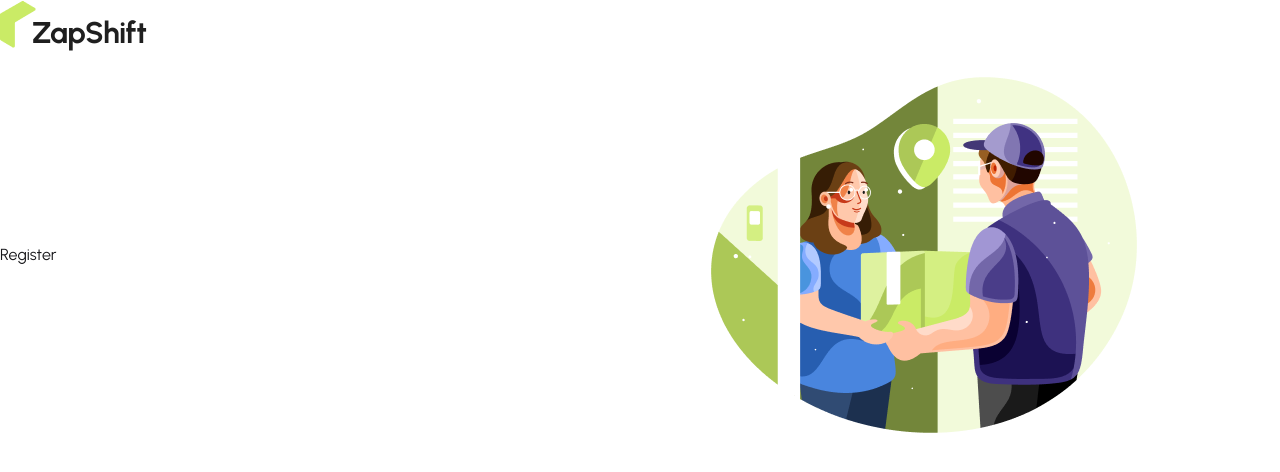
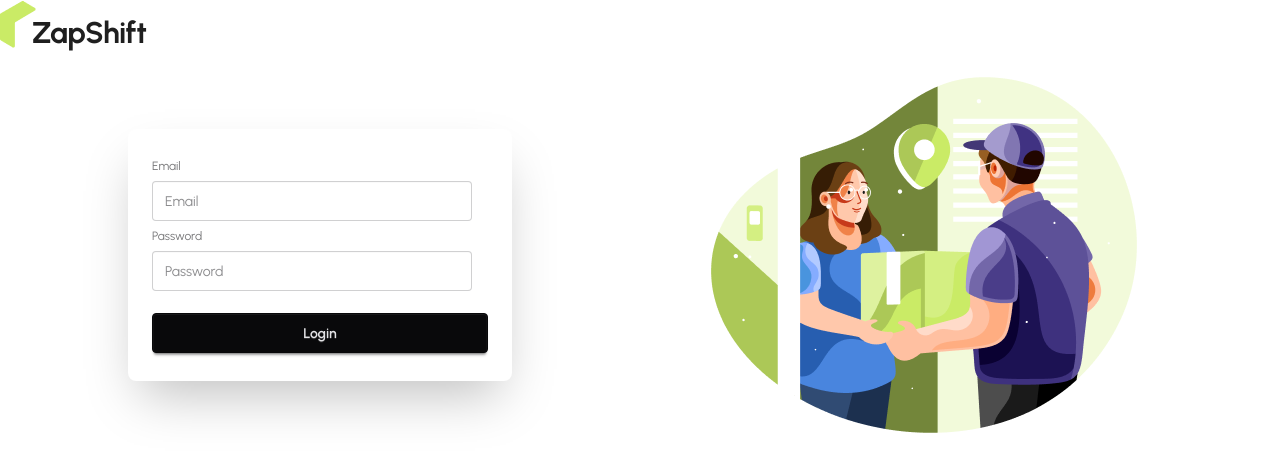
Before and after one commit to nazmulhossenshanto/zap-shift-client, a React (Vite) app: page /register in a window 1280 px wide. Shown: the top 472 px of the page. Built offline with nearby package versions, Linux system fonts and the light colour scheme.

Commit message:
added register page

```diff
--- a/package.json
+++ b/package.json
@@ -16,6 +16,7 @@
     "lucide-react": "^1.48.0",
     "react": "^19.2.8",
     "react-dom": "^19.2.8",
+    "react-hook-form": "^7.89.0",
     "react-leaflet": "^5.0.0-rc.2",
     "react-responsive-carousel": "^3.2.23",
     "react-router": "^8.4.0",
--- a/src/pages/Auth/Register/Register.jsx
+++ b/src/pages/Auth/Register/Register.jsx
@@ -1,9 +1,37 @@
-
+import { useForm } from "react-hook-form";
 
 const Register = () => {
+    const {register, handleSubmit, formState: {errors}} = useForm();
+    const handleRegister = (data)=>{
+        console.log('after register', data);
+    }
   return (
-    <div>Register</div>
-  )
-}
+    <div className="flex justify-center items-center">
+      <div className="card bg-base-100 w-full max-w-sm shrink-0 shadow-2xl">
+        <div className="card-body">
+          <form onSubmit={handleSubmit(handleRegister)} className="fieldset">
+            <label className="label">Email</label>
+            <input {...register('email', {required: true})} type="email" className="input" placeholder="Email" />
+            {
+                errors.email?.type === 'required' && <p className="text-red-500">Email is required</p>
+            }
+            <label className="label">Password</label>
+            <input {...register('password', {
+                required: true, minLength: 6
+            })} type="password" className="input" placeholder="Password" />
+            {
+                errors.password?.type === 'required' && <p className="text-red-500">Password is required</p>
+            }
+            {
+                errors.password?.type === 'minLength' && <p className="text-red-500">Password must be 6 character or longer</p>
+            }
 
-export default Register
+            <button className="btn btn-neutral mt-4">Login</button>
+          </form>
+        </div>
+      </div>
+    </div>
+  );
+};
+
+export default Register;
```
Also changed, not shown: 1 other file (tests, documents, lock files or other folders).
